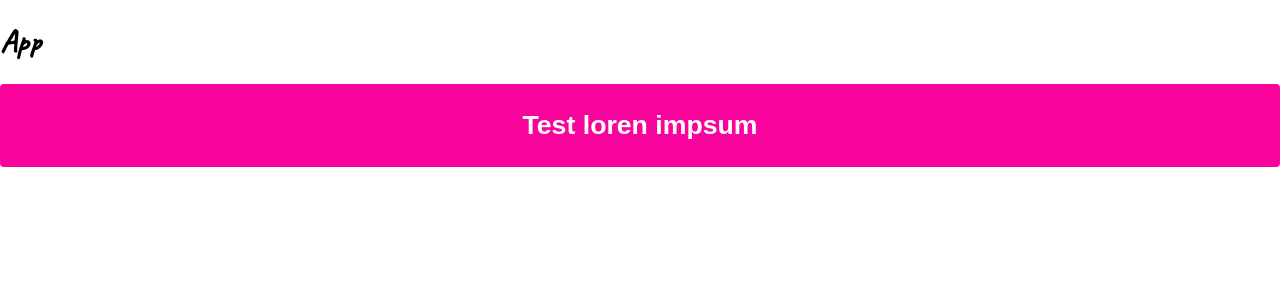
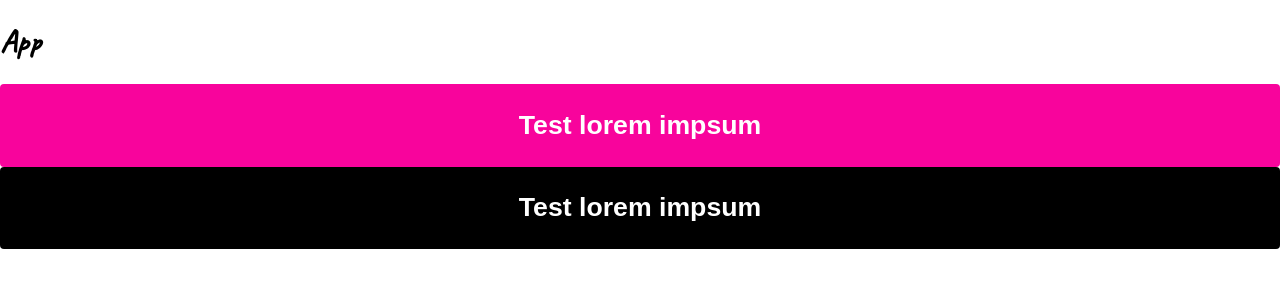
Before and after one commit to cigotete/study-react-styled-components, a React (Vite) app: page / in a window 1280 px wide. Shown: the top 300 px of the page. Built offline with nearby package versions, Linux system fonts and the light colour scheme.

Commit message:
Using props. A basic example.

```diff
--- a/src/components/App.jsx
+++ b/src/components/App.jsx
@@ -17,7 +17,10 @@ function App() {
       <GlobalStyle />
       <h1>App</h1>
       <Button>
-        <h1>Test loren impsum</h1>
+        <h1>Test lorem impsum</h1>
+      </Button>
+      <Button secondary>
+        <h1>Test lorem impsum</h1>
       </Button>
     </>
   )
--- a/src/components/common/Button.js
+++ b/src/components/common/Button.js
@@ -2,7 +2,7 @@ import styled from 'styled-components';
 
 export const Button = styled.button`
   color: white;
-  background-color: #f8049c;
+  background-color: ${props => props.secondary ? 'black' : '#f8049c'};
   font-weight: bold;
   padding: 8px;
   border-radius: 4px;
```
